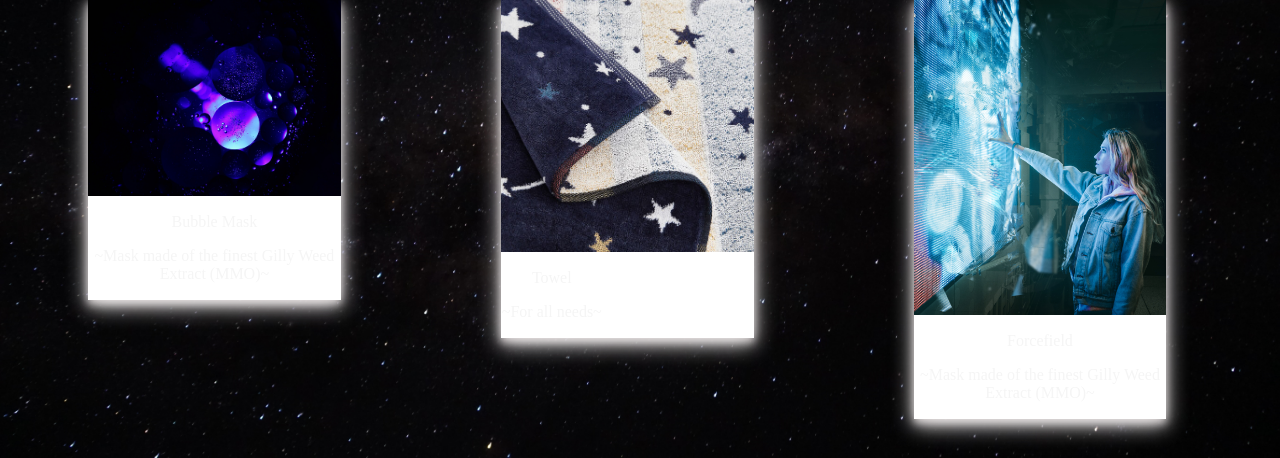
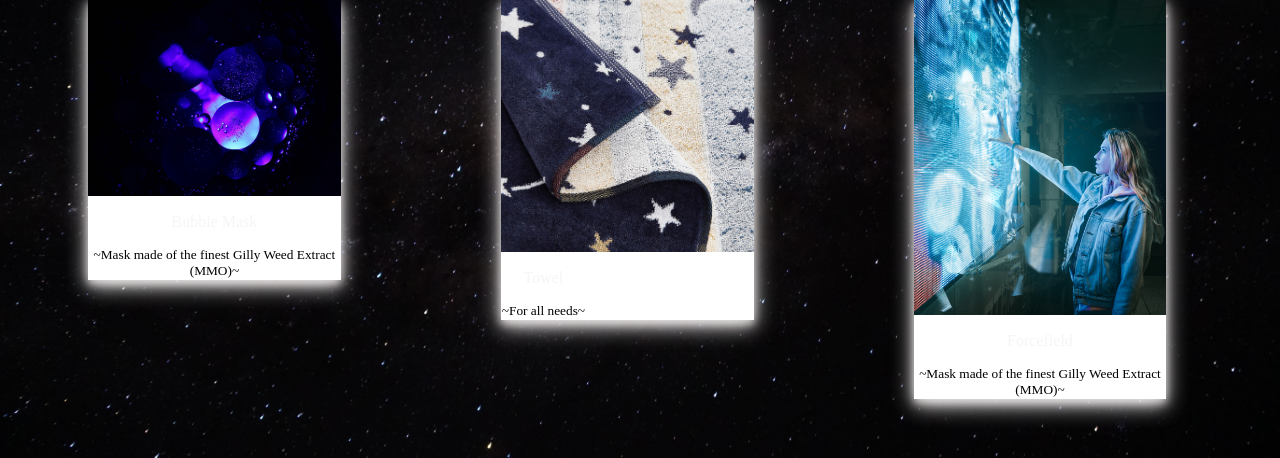
Before and after one commit to RobotGyal/Space-Contractor, a Flask app: page /store in a window 1280 px wide. Shown: the part 342-800 px from the top of the page. Run offline with Flask 2, Linux system fonts and the light colour scheme.

Commit message:
fixed css

```diff
--- a/static/index.css
+++ b/static/index.css
@@ -76,3 +76,6 @@ div.container {
     box-shadow: 0 4px 8px 0 rgba(238, 232, 232, 0.767), 0 6px 20px 0 rgba(255, 253, 253, 0.952);
 
   }
+  small{
+    color: black
+  }
--- a/templates/store_display.html
+++ b/templates/store_display.html
@@ -33,7 +33,7 @@
     <img src="static/bubble.jpg" alt="Bubble Mask" style="width:100%">
     <div class="container">
         <p>Bubble Mask</p>
-        <p>~Mask made of the finest Gilly Weed Extract (MMO)~</p>
+        <small>~Mask made of the finest Gilly Weed Extract (MMO)~</small>
     </div>
 </div>
 
@@ -41,7 +41,7 @@
     <img src="static/towel.jpg" alt="Towel" style="width:100%">
     <div class="container">
         <p>Towel</p>
-        <p> ~For all needs~ </p>
+        <small> ~For all needs~ </small>
     </div>
 </div>
 
@@ -49,7 +49,7 @@
     <img src="static/forcefield.jpg" alt="Forcefield" style="width:100%">
     <div class="container">
         <p>Forcefield</p>
-        <p>~Mask made of the finest Gilly Weed Extract (MMO)~</p>
+        <small>~Mask made of the finest Gilly Weed Extract (MMO)~</small>
     </div>
 </div>
 
```
